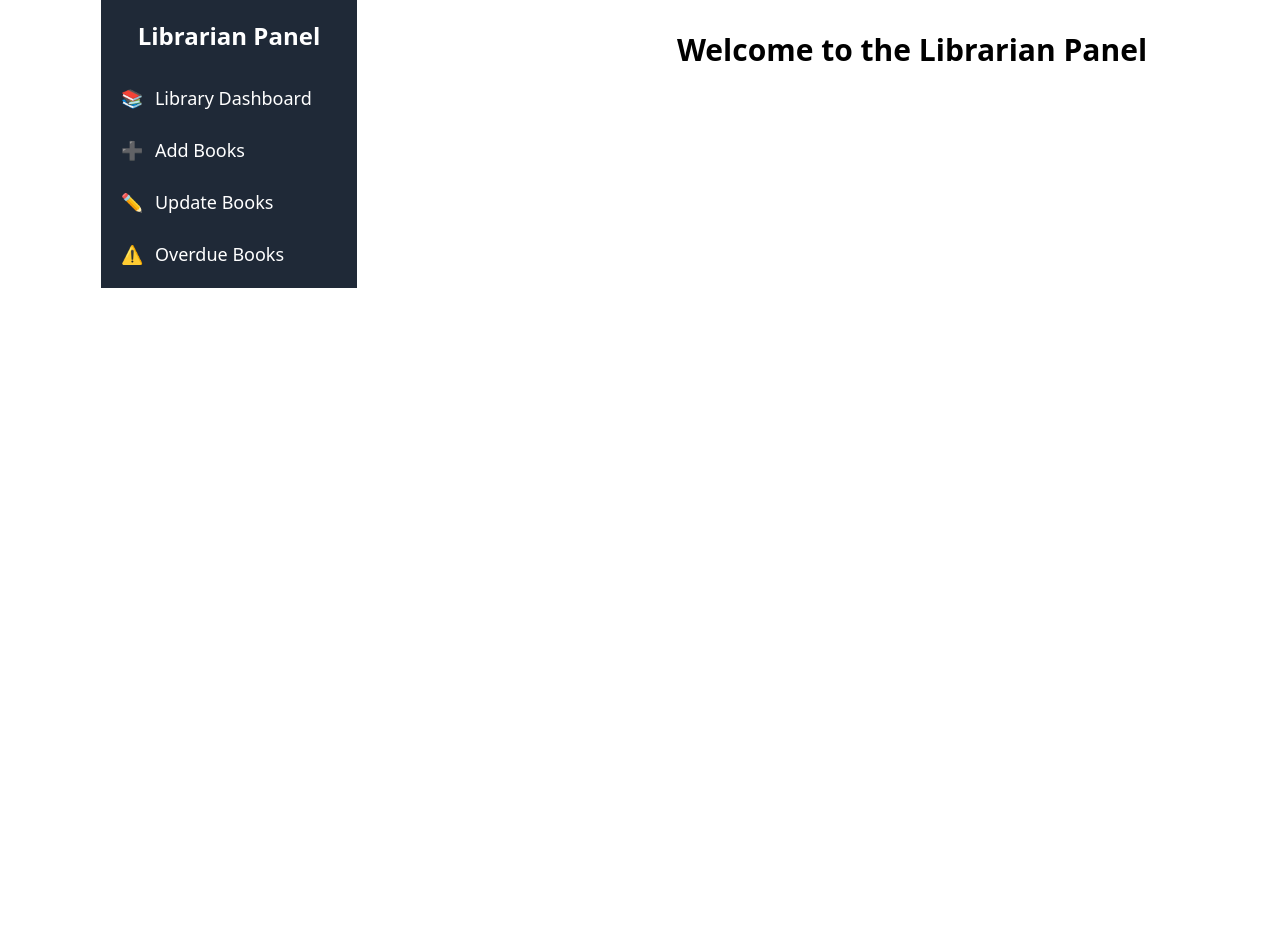
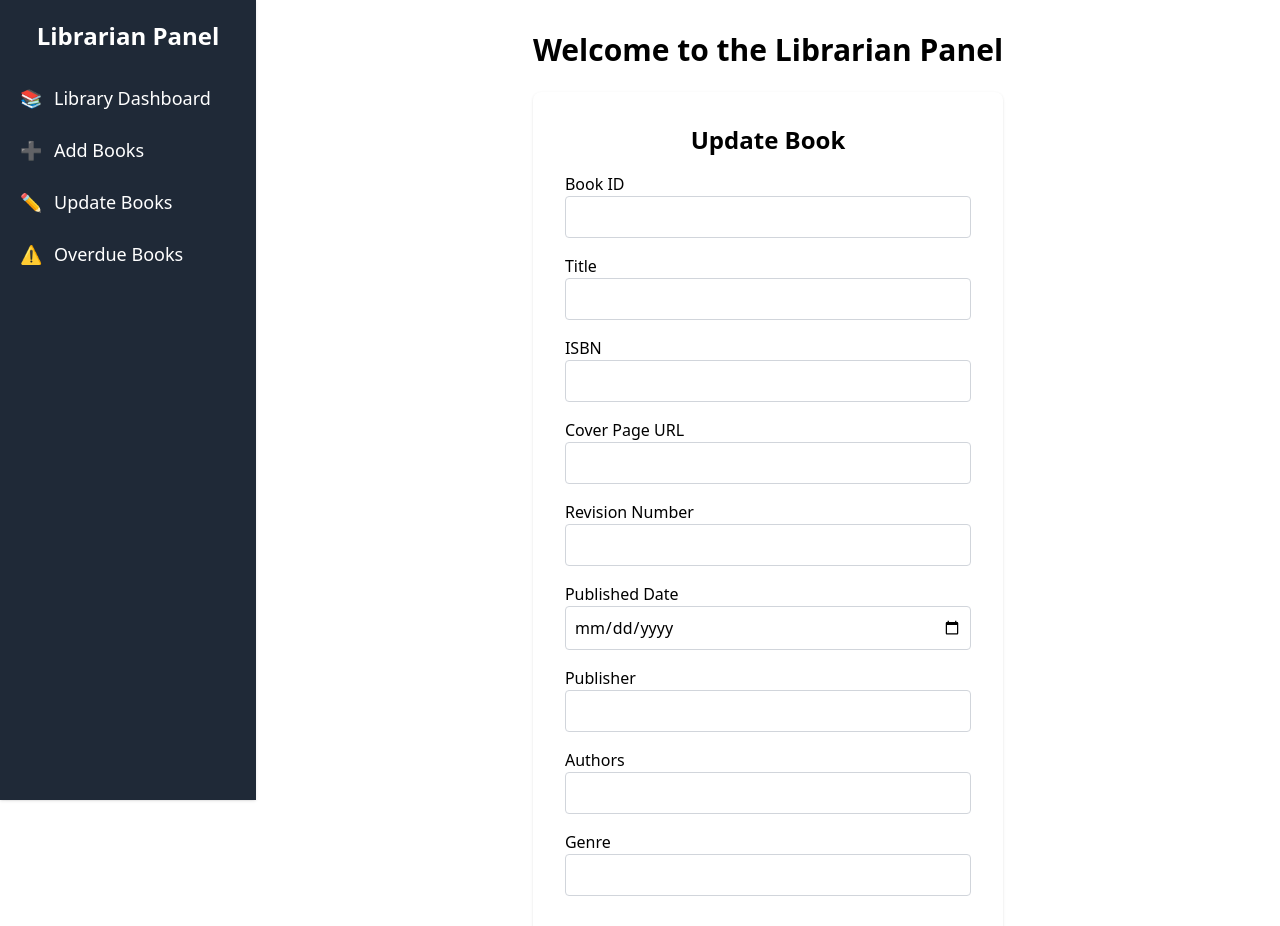
Before and after one commit to Berr7Wa7ne/online-library, a React (Vite) app in the folder frontend/: page /librarian/update-book in a window 1280 px wide. Shown: the top 926 px of the page. Before the commit the page ends 800 px from the top, so only its background shows below. Built offline with nearby package versions, Linux system fonts and the light colour scheme.

Commit message:
Implemented the UpdateBook and OverDueBook for the librarian page and handle the state as well as making the api call

```diff
--- a/frontend/src/pages/Librarian/AddBook/AddBook.jsx
+++ b/frontend/src/pages/Librarian/AddBook/AddBook.jsx
@@ -65,8 +65,8 @@ const AddBook = () => {
   };
 
   return (
-    <div className="max-w-2xl mx-auto p-6 bg-white shadow rounded-lg">
-      <h2 className="text-xl font-bold mb-4">Add a New Book</h2>
+    <div className="max-w-2xl mx-auto p-6 bg-white shadow rounded-lg mt-5">
+      <h2 className="text-xl font-bold mb-4 text-center">Add a New Book</h2>
       <form onSubmit={handleSubmit}>
         <div className="space-y-4">
           <div>
@@ -145,7 +145,7 @@ const AddBook = () => {
               className="w-full p-2 border rounded"
             />
           </div>
-          <div className="flex justify-end">
+          <div className="flex justify-center">
             <button
               type="submit"
               className="bg-blue-500 text-white px-4 py-2 rounded"
--- a/frontend/src/pages/Librarian/Librarian.jsx
+++ b/frontend/src/pages/Librarian/Librarian.jsx
@@ -1,18 +1,18 @@
 import React from 'react';
-import { Outlet } from 'react-router-dom'; // This will render the sub-routes
+import { Outlet } from 'react-router-dom'; // Render sub-routes
 import Sidebar from '../../components/Sidebar/Sidebar'; // Import Sidebar
 
 const Librarian = () => {
   return (
-    <div className="flex justify-between gap-72 min-h-screen">
+    <div className="min-h-screen flex">
       {/* Sidebar on the left */}
-      <Sidebar />
+      <aside className="fixed top-0 left-0 w-64 h-full bg-gray-100 shadow">
+        <Sidebar />
+      </aside>
 
-      {/* Main content on the right */}
-      <div className="flex-1 p-8 bg-white">
+      {/* Main content on the right with left margin equal to sidebar width */}
+      <div className="ml-64 flex-1 p-8 bg-white">
         <h1 className="text-3xl font-bold mb-6">Welcome to the Librarian Panel</h1>
-
-        {/* Render the specific content based on the selected section */}
         <Outlet />
       </div>
     </div>
--- a/frontend/src/pages/Librarian/OverDueBook/OverDueBook.jsx
+++ b/frontend/src/pages/Librarian/OverDueBook/OverDueBook.jsx
@@ -1,9 +1,93 @@
-import React from 'react';
+import React, { useEffect, useState } from 'react';
+import axios from 'axios';
 
 const OverDueBooks = () => {
+  const [overdueBooks, setOverdueBooks] = useState([]);
+  const [error, setError] = useState('');
+  const [message, setMessage] = useState('');
+
+  const fetchOverdueBooks = async () => {
+    try {
+      const token = localStorage.getItem('token'); // Assuming token-based auth
+      if (!token) {
+        setError('No token found, please log in.');
+        return;
+      }
+      const response = await axios.get('http://localhost:5000/librarian/overdue', {
+        headers: { Authorization: `Bearer ${token}` },
+      });
+      setOverdueBooks(response.data);
+    } catch (err) {
+      setError('Failed to fetch overdue books.');
+      console.error('Fetch Overdue Books Error:', err.message);
+    }
+  };
+
+  const sendReminder = async (email) => {
+    try {
+      const token = localStorage.getItem('token');
+      if (!token) {
+        setError('No token found, please log in.');
+        return;
+      }
+      await axios.post('http://localhost:5000/librarian/send-reminders', {}, {
+        headers: { Authorization: `Bearer ${token}` },
+      });
+      setMessage(`Reminder sent successfully to ${email}`);
+    } catch (err) {
+      setError(`Failed to send reminder to ${email}.`);
+      console.error('Send Reminder Error:', err.message);
+    }
+  };
+
+  useEffect(() => {
+    fetchOverdueBooks();
+  }, []);
+
   return (
-    <div className="">
-
+    <div className="max-w-6xl mx-auto p-8">
+      <h2 className="text-2xl font-bold mb-4">Overdue Books</h2>
+      {message && <p className="text-green-500">{message}</p>}
+      {error && <p className="text-red-500">{error}</p>}
+      <table className="table-auto w-full border-collapse border border-gray-400">
+        <thead>
+          <tr className="bg-gray-100 text-[14px]">
+            <th className="border border-gray-400 px-4 py-2">Checkout Date</th>
+            <th className="border border-gray-400 px-4 py-2">Expected Check-in Date</th>
+            <th className="border border-gray-400 px-4 py-2">Overdue Days</th>
+            <th className="border border-gray-400 px-4 py-2">User Email</th>
+            <th className="border border-gray-400 px-4 py-2">Book Title</th>
+            <th className="border border-gray-400 px-4 py-2">ISBN</th>
+            <th className="border border-gray-400 px-4 py-2">Actions</th>
+          </tr>
+        </thead>
+        <tbody>
+          {overdueBooks.length === 0 ? (
+            <tr>
+              <td colSpan="7" className="text-center p-4">No overdue books found.</td>
+            </tr>
+          ) : (
+            overdueBooks.map((book) => (
+              <tr key={book.id} className='text-[12px]'>
+                <td className="border border-gray-400 px-4 py-2">{new Date(book.checkoutDate).toLocaleDateString()}</td>
+                <td className="border border-gray-400 px-4 py-2">{new Date(book.expectedCheckinDate).toLocaleDateString()}</td>
+                <td className="border border-gray-400 px-4 py-2">{book.overdueDays}</td>
+                <td className="border border-gray-400 px-4 py-2">{book.user.email}</td>
+                <td className="border border-gray-400 px-4 py-2">{book.book.title}</td>
+                <td className="border border-gray-400 px-4 py-2">{book.book.isbn}</td>
+                <td className="border border-gray-400 px-4 py-2">
+                  <button
+                    onClick={() => sendReminder(book.user.email)}
+                    className="bg-blue-500 text-white px-3 py-1 rounded"
+                  >
+                    Send Reminder
+                  </button>
+                </td>
+              </tr>
+            ))
+          )}
+        </tbody>
+      </table>
     </div>
   );
 };
--- a/frontend/src/pages/Librarian/UpdateBook/UpdateBook.jsx
+++ b/frontend/src/pages/Librarian/UpdateBook/UpdateBook.jsx
@@ -1,9 +1,172 @@
-import React from 'react';
+import React, { useState } from 'react';
+import axios from 'axios';
 
 const UpdateBook = () => {
+  const [bookId, setBookId] = useState('');  // For selecting which book to update
+  const [title, setTitle] = useState('');
+  const [isbn, setIsbn] = useState('');
+  const [coverPage, setCoverPage] = useState('');
+  const [revisionNumber, setRevisionNumber] = useState('');
+  const [publishedDate, setPublishedDate] = useState('');
+  const [publisher, setPublisher] = useState('');
+  const [authors, setAuthors] = useState('');
+  const [genre, setGenre] = useState('');
+  const [message, setMessage] = useState('');
+  const [error, setError] = useState('');
+
+  const handleSubmit = async (e) => {
+    e.preventDefault();
+    setMessage('');
+    setError('');
+
+    const updatedBook = {
+      title,
+      isbn,
+      coverPage,
+      revisionNumber: Number(revisionNumber),
+      publishedDate,
+      publisher,
+      authors,
+      genre,
+    };
+
+    try {
+      const token = localStorage.getItem('token');  // Retrieve token from localStorage
+      if (!token) {
+        setError("No token found, please log in.");
+        return;
+      }
+      const response = await axios.put(
+        `http://localhost:5000/book/updateBook/${bookId}`,
+        updatedBook,
+        {
+          headers: {
+            Authorization: `Bearer ${token}`,
+          },
+        }
+      );
+      setMessage(response.data.message);
+      setTitle('');
+      setIsbn('');
+      setCoverPage('');
+      setRevisionNumber('');
+      setPublishedDate('');
+      setPublisher('');
+      setAuthors('');
+      setGenre('');
+      setBookId('');
+    } catch (err) {
+      setError('Failed to update book. Please try again.');
+      console.error('UpdateBook Error:', err.message);
+    }
+  };
+
   return (
-    <div className="">
-
+    <div className="max-w-4xl mx-auto p-8 space-y-4 bg-white shadow rounded-lg">
+      <h2 className="text-2xl font-bold mb-4 text-center">Update Book</h2>
+      {message && <p className="text-green-500">{message}</p>}
+      {error && <p className="text-red-500">{error}</p>}
+      <form onSubmit={handleSubmit} className="space-y-4">
+        <div>
+          <label htmlFor="bookId" className="block font-medium">Book ID</label>
+          <input
+            id="bookId"
+            type="text"
+            value={bookId}
+            onChange={(e) => setBookId(e.target.value)}
+            className="w-full border border-gray-300 p-2 rounded"
+            required
+          />
+        </div>
+        <div>
+          <label htmlFor="title" className="block font-medium">Title</label>
+          <input
+            id="title"
+            type="text"
+            value={title}
+            onChange={(e) => setTitle(e.target.value)}
+            className="w-full border border-gray-300 p-2 rounded"
+          />
+        </div>
+        <div>
+          <label htmlFor="isbn" className="block font-medium">ISBN</label>
+          <input
+            id="isbn"
+            type="text"
+            value={isbn}
+            onChange={(e) => setIsbn(e.target.value)}
+            className="w-full border border-gray-300 p-2 rounded"
+          />
+        </div>
+        <div>
+          <label htmlFor="coverPage" className="block font-medium">Cover Page URL</label>
+          <input
+            id="coverPage"
+            type="text"
+            value={coverPage}
+            onChange={(e) => setCoverPage(e.target.value)}
+            className="w-full border border-gray-300 p-2 rounded"
+          />
+        </div>
+        <div>
+          <label htmlFor="revisionNumber" className="block font-medium">Revision Number</label>
+          <input
+            id="revisionNumber"
+            type="number"
+            value={revisionNumber}
+            onChange={(e) => setRevisionNumber(e.target.value)}
+            className="w-full border border-gray-300 p-2 rounded"
+          />
+        </div>
+        <div>
+          <label htmlFor="publishedDate" className="block font-medium">Published Date</label>
+          <input
+            id="publishedDate"
+            type="date"
+            value={publishedDate}
+            onChange={(e) => setPublishedDate(e.target.value)}
+            className="w-full border border-gray-300 p-2 rounded"
+          />
+        </div>
+        <div>
+          <label htmlFor="publisher" className="block font-medium">Publisher</label>
+          <input
+            id="publisher"
+            type="text"
+            value={publisher}
+            onChange={(e) => setPublisher(e.target.value)}
+            className="w-full border border-gray-300 p-2 rounded"
+          />
+        </div>
+        <div>
+          <label htmlFor="authors" className="block font-medium">Authors</label>
+          <input
+            id="authors"
+            type="text"
+            value={authors}
+            onChange={(e) => setAuthors(e.target.value)}
+            className="w-full border border-gray-300 p-2 rounded"
+          />
+        </div>
+        <div>
+          <label htmlFor="genre" className="block font-medium">Genre</label>
+          <input
+            id="genre"
+            type="text"
+            value={genre}
+            onChange={(e) => setGenre(e.target.value)}
+            className="w-full border border-gray-300 p-2 rounded"
+          />
+        </div>
+        <div className='flex justify-center'>
+        <button
+          type="submit"
+          className="bg-blue-500 text-white px-4 py-2 rounded mt-4"
+        >
+          Update Book
+        </button>
+        </div>
+      </form>
     </div>
   );
 };
```
